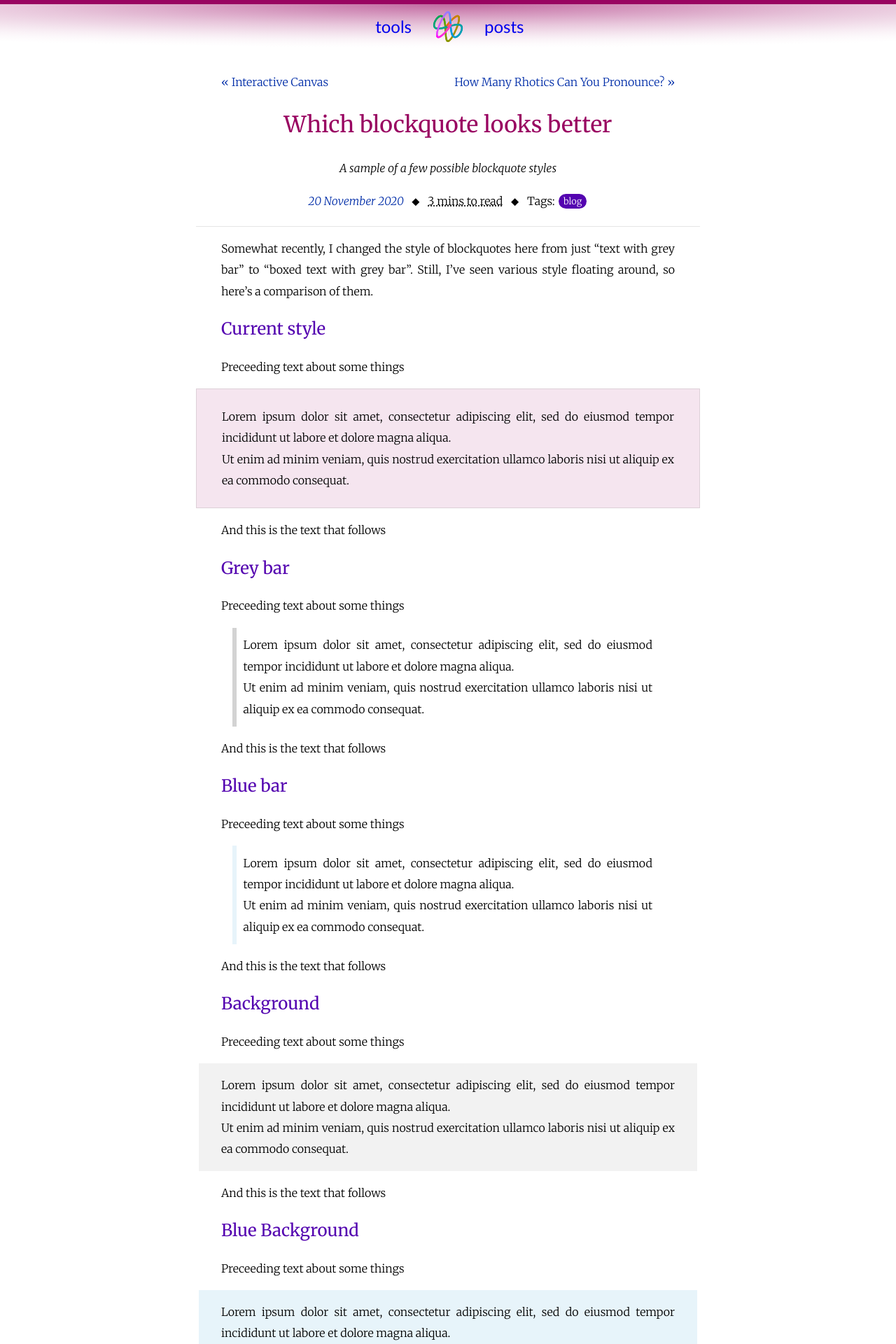
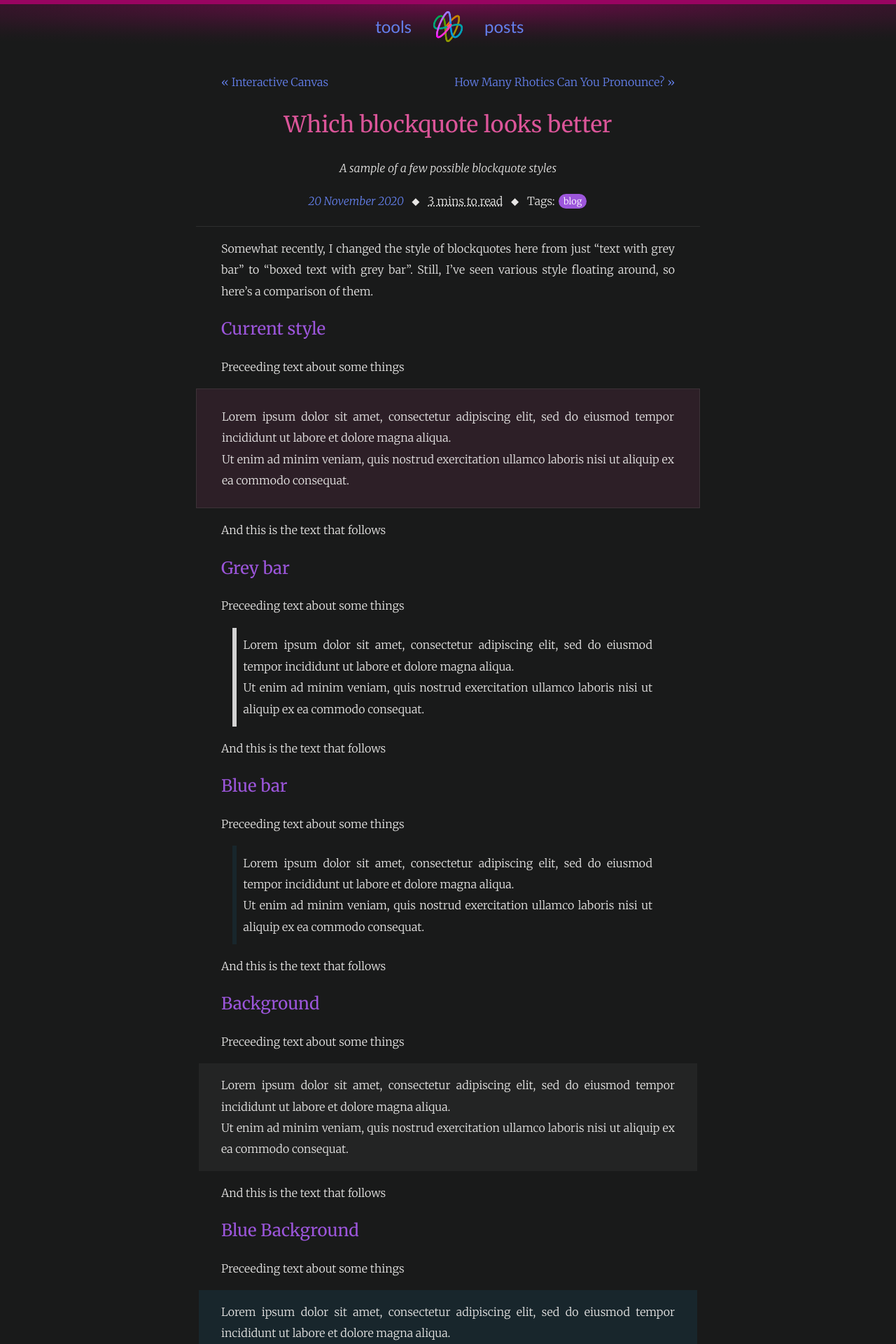
Before and after one commit to ralismark/ralismark.github.io, a Jekyll site: the page built from _interactives/2020-11-20-blockquote-style.md, in a window 1280 px wide. Shown: the top 1920 px of the page at 70% size. Built offline with Jekyll 4.4.1, drawn with Linux system fonts in a browser that asks for light colours; nearby versions of some CDN libraries.

Commit message:
Dark theme!

```diff
--- a/_sass/extra.scss
+++ b/_sass/extra.scss
@@ -38,32 +38,32 @@
 	// from https://css-tricks.com/easing-linear-gradients/
 	$base-opacity: 0.4;
 	background: radial-gradient(100% 100% at top,
-		fade-out($accent, $base-opacity) 0%,
-		fade-out($accent, $base-opacity + (1 - $base-opacity) * 0.262) 19%,
-		fade-out($accent, $base-opacity + (1 - $base-opacity) * 0.459) 34%,
-		fade-out($accent, $base-opacity + (1 - $base-opacity) * 0.618) 47%,
-		fade-out($accent, $base-opacity + (1 - $base-opacity) * 0.722) 56.5%,
-		fade-out($accent, $base-opacity + (1 - $base-opacity) * 0.806) 65%,
-		fade-out($accent, $base-opacity + (1 - $base-opacity) * 0.874) 73%,
-		fade-out($accent, $base-opacity + (1 - $base-opacity) * 0.925) 80.2%,
-		fade-out($accent, $base-opacity + (1 - $base-opacity) * 0.958) 86.1%,
-		fade-out($accent, $base-opacity + (1 - $base-opacity) * 0.979) 91%,
-		fade-out($accent, $base-opacity + (1 - $base-opacity) * 0.992) 95.2%,
-		fade-out($accent, $base-opacity + (1 - $base-opacity) * 0.998) 98.2%,
-		fade-out($accent, 1) 100%
+		fade-out($accent-bg, $base-opacity) 0%,
+		fade-out($accent-bg, $base-opacity + (1 - $base-opacity) * 0.262) 19%,
+		fade-out($accent-bg, $base-opacity + (1 - $base-opacity) * 0.459) 34%,
+		fade-out($accent-bg, $base-opacity + (1 - $base-opacity) * 0.618) 47%,
+		fade-out($accent-bg, $base-opacity + (1 - $base-opacity) * 0.722) 56.5%,
+		fade-out($accent-bg, $base-opacity + (1 - $base-opacity) * 0.806) 65%,
+		fade-out($accent-bg, $base-opacity + (1 - $base-opacity) * 0.874) 73%,
+		fade-out($accent-bg, $base-opacity + (1 - $base-opacity) * 0.925) 80.2%,
+		fade-out($accent-bg, $base-opacity + (1 - $base-opacity) * 0.958) 86.1%,
+		fade-out($accent-bg, $base-opacity + (1 - $base-opacity) * 0.979) 91%,
+		fade-out($accent-bg, $base-opacity + (1 - $base-opacity) * 0.992) 95.2%,
+		fade-out($accent-bg, $base-opacity + (1 - $base-opacity) * 0.998) 98.2%,
+		fade-out($accent-bg, 1) 100%
 	);
 
-	border-top: .4rem solid $accent;
-	color: $secondary;
+	border-top: .4rem solid $accent-bg;
 	font-family: "Trebuchet MS", sans-serif;
 	font-size: 1.5em;
 
 	a {
+		color: $tertiary;
 		text-decoration: none;
 	}
 
 	a.here, a:hover {
-		background: $accent;
+		background: $accent-bg;
 		color: white;
 	}
 }
--- a/assets/main.scss
+++ b/assets/main.scss
@@ -6,10 +6,16 @@
 $font: lighter 1em / 1.9 "Merriweather", serif;
 $mono-font: normal 1em / 1.9 monospace;
 
-$accent: #990461;
-$secondary: #5404b0;
-$tertiary: #002da8;
+$accent: #DB5599;
+$accent-bg: #990461;
+$secondary: #9C56DB;
+$tertiary: #6480ED;
 $hr-fg: rgba(127, 127, 127, 0.2);
+
+html {
+	background: #191a1a;
+	color: #e7e6e5;
+}
 
 html {
 	$m-max-width: 45rem;
```
